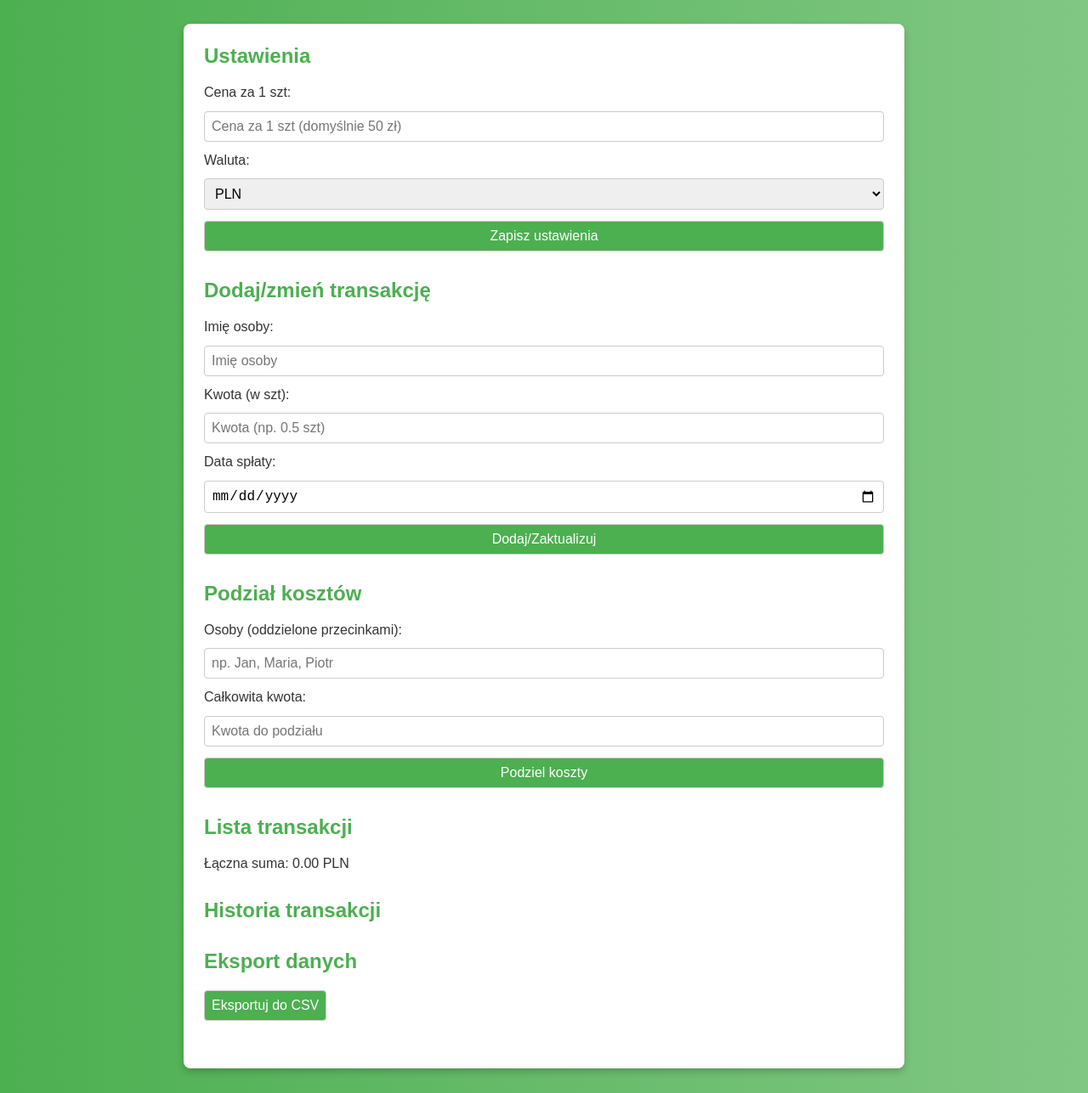
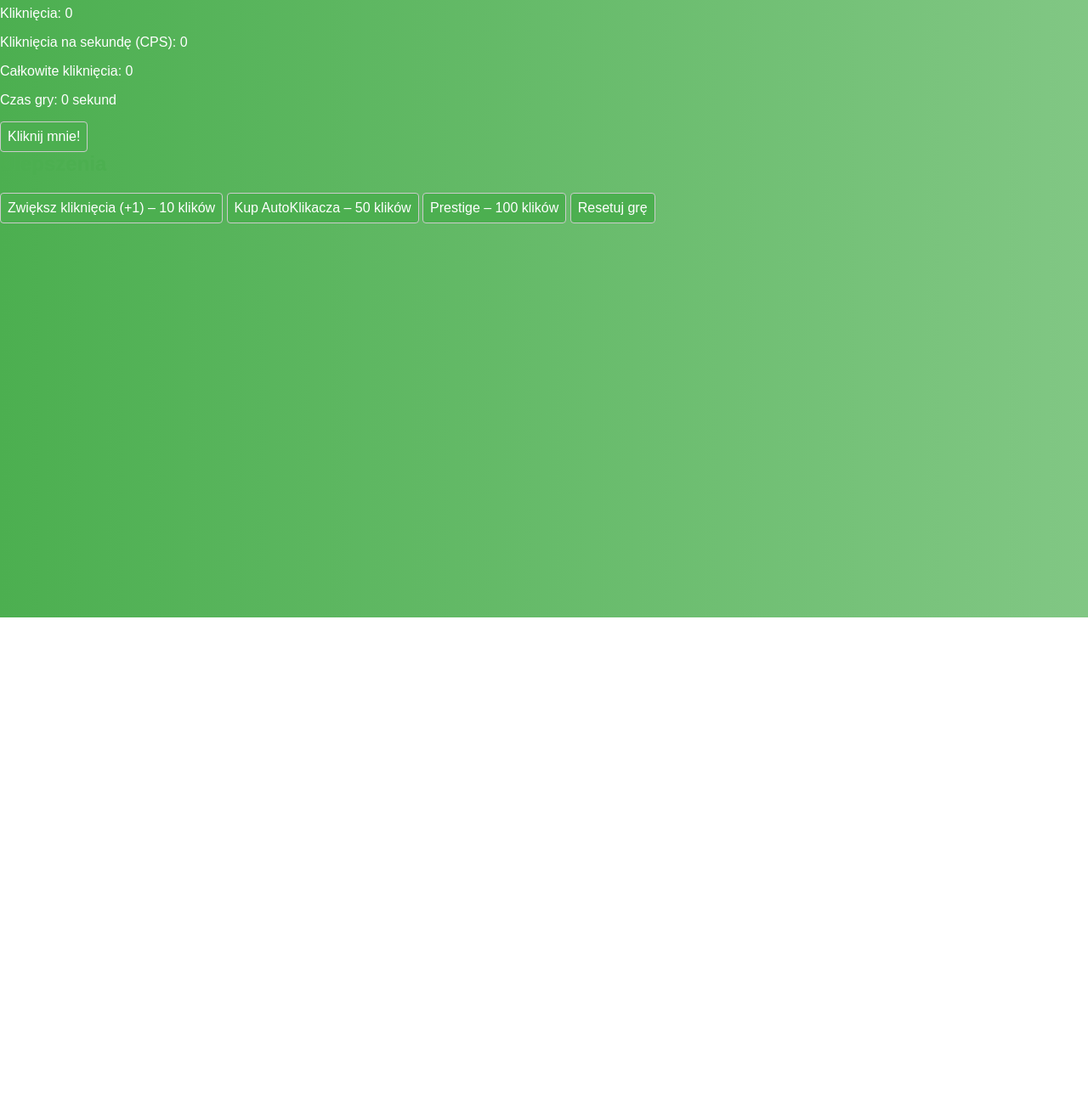
Before and after one commit to dkmapks/Kalkulators, a plain HTML site: page index.html in a window 1280 px wide. Shown: the part 73-1360 px from the top of the page at 85% size. After the commit the page ends 800 px from the top, so only its background shows below. Drawn offline with Linux system fonts and the light colour scheme.

Commit message:
Update index.html

```diff
--- a/index.html
+++ b/index.html
@@ -1,70 +1,29 @@
 <!DOCTYPE html>
-<html lang="en">
+<html lang="pl">
 <head>
   <meta charset="UTF-8">
+  <title>Idle Clicker</title>
+  <link rel="manifest" href="manifest.json">
   <meta name="viewport" content="width=device-width, initial-scale=1.0">
-  <meta name="theme-color" content="#4CAF50">
   <link rel="stylesheet" href="style.css">
-  <title>SkunCalculator</title>
 </head>
 <body>
-  <header>
-    <h1>SkunCalculator</h1>
-  </header>
-  <main>
-    <section id="settings">
-      <h2>Ustawienia</h2>
-      <form id="price-form">
-        <label for="price-per-unit">Cena za 1 szt:</label>
-        <input type="number" id="price-per-unit" placeholder="Cena za 1 szt (domyślnie 50 zł)" step="0.01" required>
-        <label for="currency">Waluta:</label>
-        <select id="currency">
-          <option value="PLN">PLN</option>
-          <option value="USD">USD</option>
-          <option value="EUR">EUR</option>
-        </select>
-        <button type="submit">Zapisz ustawienia</button>
-      </form>
-    </section>
-    <section id="add-transaction">
-      <h2>Dodaj/zmień transakcję</h2>
-      <form id="transaction-form">
-        <label for="person">Imię osoby:</label>
-        <input type="text" id="person" placeholder="Imię osoby" required>
-        <label for="amount">Kwota (w szt):</label>
-        <input type="number" id="amount" placeholder="Kwota (np. 0.5 szt)" step="0.01" required>
-        <label for="repayment-date">Data spłaty:</label>
-        <input type="date" id="repayment-date" placeholder="Data spłaty">
-        <button type="submit">Dodaj/Zaktualizuj</button>
-      </form>
-    </section>
-    <section id="group-split">
-      <h2>Podział kosztów</h2>
-      <form id="group-form">
-        <label for="group-people">Osoby (oddzielone przecinkami):</label>
-        <input type="text" id="group-people" placeholder="np. Jan, Maria, Piotr" required>
-        <label for="group-amount">Całkowita kwota:</label>
-        <input type="number" id="group-amount" placeholder="Kwota do podziału" step="0.01" required>
-        <button type="submit">Podziel koszty</button>
-      </form>
-    </section>
-    <section id="transactions">
-      <h2>Lista transakcji</h2>
-      <ul id="transaction-list"></ul>
-      <p id="total">Łączna suma: 0 zł</p>
-    </section>
-    <section id="history">
-      <h2>Historia transakcji</h2>
-      <ul id="history-list"></ul>
-    </section>
-    <section id="export">
-      <h2>Eksport danych</h2>
-      <button id="export-csv">Eksportuj do CSV</button>
-    </section>
-  </main>
-  <footer>
-    <p>© 2025 SkunCalculator. Wszystkie prawa zastrzeżone.</p>
-  </footer>
+  <h1>Idle Clicker</h1>
+
+  <p>Kliknięcia: <span id="count">0</span></p>
+  <p>Kliknięcia na sekundę (CPS): <span id="cps">0</span></p>
+  <p>Całkowite kliknięcia: <span id="total">0</span></p>
+  <p>Czas gry: <span id="time">0</span> sekund</p>
+
+  <button id="clicker">Kliknij mnie!</button>
+
+  <h2>Ulepszenia</h2>
+  <button id="upgrade-click">Zwiększ kliknięcia (+1) – 10 klików</button>
+  <button id="auto-clicker">Kup AutoKlikacza – 50 klików</button>
+  <button id="prestige-reset">Prestige – 100 klików</button>
+
+  <button id="reset">Resetuj grę</button>
+
   <script src="app.js"></script>
 </body>
 </html>
```
